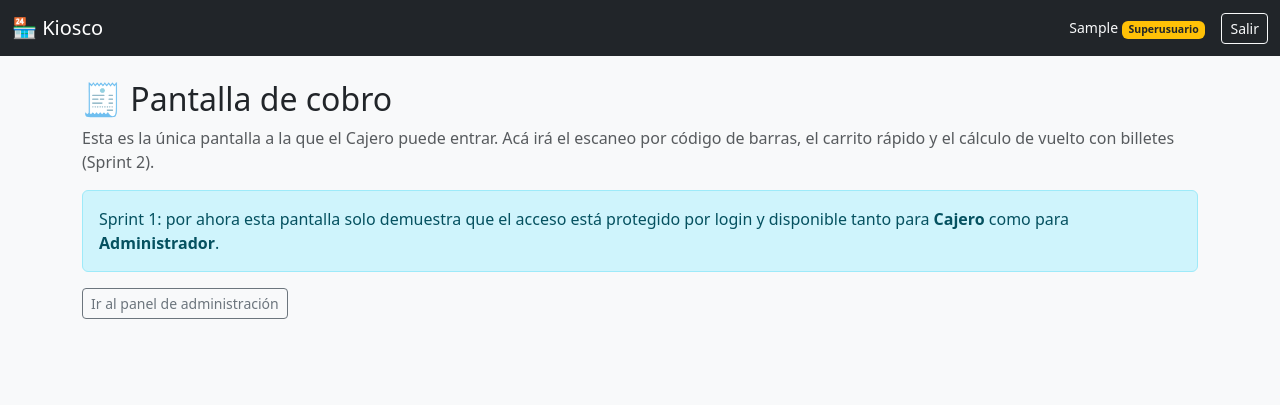
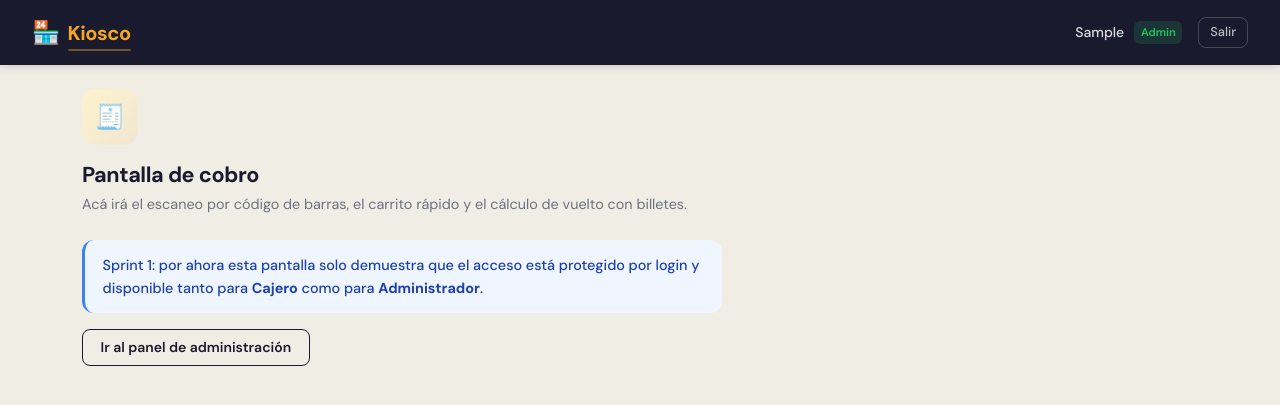
Before and after one commit to lucascapocasa1/TP---Metodologias-Agiles---Grupo-2, a Django app: page /ventas/cobro/ in a window 1280 px wide. Shown: the top 405 px of the page. Run offline with Django 5.2, Linux system fonts and the light colour scheme; the visitor is signed in with stand-in values (Sample User, id 1).

Commit message:
frontend editado

```diff
--- /dev/null
+++ b/static/css/styles.css
@@ -0,0 +1,533 @@
+/* ============================================================
+   Sistema Kiosco — Custom Styles
+   Sprint 1: Identidad visual + Login + Layout base
+   ============================================================ */
+
+/* --- Google Fonts (DM Sans) --- */
+@import url('https://fonts.googleapis.com/css2?family=DM+Sans:ital,opsz,wght@0,9..40,400;0,9..40,500;0,9..40,600;0,9..40,700;1,9..40,400&display=swap');
+
+/* --- Design Tokens --- */
+:root {
+  --kiosco-yellow: #F5A623;
+  --kiosco-amber: #D4891A;
+  --kiosco-yellow-light: #FEF3CD;
+  --surface: #FFFDF7;
+  --bg: #F0EDE5;
+  --navy: #1A1A2E;
+  --navy-light: #2D2D44;
+  --text-primary: #1A1A2E;
+  --text-muted: #6B7280;
+  --green: #22C55E;
+  --green-dark: #16A34A;
+  --red: #EF4444;
+  --red-dark: #DC2626;
+  --radius-sm: 8px;
+  --radius-md: 12px;
+  --radius-lg: 16px;
+  --shadow-sm: 0 1px 3px rgba(26, 26, 46, 0.06);
+  --shadow-md: 0 4px 12px rgba(26, 26, 46, 0.08);
+  --shadow-lg: 0 8px 24px rgba(26, 26, 46, 0.12);
+  --transition: 200ms ease;
+}
+
+/* --- Base Reset & Typography --- */
+*,
+*::before,
+*::after {
+  box-sizing: border-box;
+}
+
+body {
+  font-family: 'DM Sans', system-ui, -apple-system, sans-serif;
+  background-color: var(--bg);
+  color: var(--text-primary);
+  line-height: 1.6;
+  -webkit-font-smoothing: antialiased;
+  -moz-osx-font-smoothing: grayscale;
+}
+
+h1, h2, h3, h4, h5, h6 {
+  font-weight: 600;
+  line-height: 1.3;
+}
+
+/* --- Navbar --- */
+.kiosco-navbar {
+  background-color: var(--navy) !important;
+  padding: 0.6rem 1.25rem;
+  box-shadow: 0 2px 8px rgba(26, 26, 46, 0.15);
+}
+
+.kiosco-navbar .navbar-brand {
+  font-weight: 700;
+  font-size: 1.25rem;
+  color: var(--kiosco-yellow) !important;
+  letter-spacing: -0.02em;
+  display: flex;
+  align-items: center;
+  gap: 0.5rem;
+}
+
+.kiosco-navbar .navbar-brand .brand-icon {
+  font-size: 1.4rem;
+}
+
+.kiosco-navbar .navbar-brand .brand-text {
+  position: relative;
+}
+
+.kiosco-navbar .navbar-brand .brand-text::after {
+  content: '';
+  position: absolute;
+  bottom: -2px;
+  left: 0;
+  width: 100%;
+  height: 2px;
+  background: var(--kiosco-yellow);
+  border-radius: 1px;
+  opacity: 0.4;
+}
+
+.kiosco-navbar .user-info {
+  display: flex;
+  align-items: center;
+  gap: 0.625rem;
+}
+
+.kiosco-navbar .user-name {
+  color: rgba(255, 255, 255, 0.85);
+  font-size: 0.875rem;
+  font-weight: 500;
+}
+
+.kiosco-navbar .badge-rol {
+  background-color: rgba(245, 166, 35, 0.15);
+  color: var(--kiosco-yellow);
+  font-size: 0.7rem;
+  font-weight: 600;
+  padding: 0.25em 0.6em;
+  border-radius: 6px;
+  letter-spacing: 0.02em;
+  text-transform: uppercase;
+}
+
+.kiosco-navbar .badge-superuser {
+  background-color: rgba(34, 197, 94, 0.15);
+  color: var(--green);
+  font-size: 0.7rem;
+  font-weight: 600;
+  padding: 0.25em 0.6em;
+  border-radius: 6px;
+}
+
+.kiosco-navbar .btn-salir {
+  background: transparent;
+  border: 1px solid rgba(255, 255, 255, 0.2);
+  color: rgba(255, 255, 255, 0.7);
+  font-size: 0.8rem;
+  font-weight: 500;
+  padding: 0.35em 0.85em;
+  border-radius: var(--radius-sm);
+  transition: all var(--transition);
+  cursor: pointer;
+}
+
+.kiosco-navbar .btn-salir:hover {
+  background: rgba(239, 68, 68, 0.15);
+  border-color: rgba(239, 68, 68, 0.3);
+  color: #EF4444;
+}
+
+/* --- Cards --- */
+.kiosco-card {
+  background: var(--surface);
+  border: 1px solid rgba(26, 26, 46, 0.06);
+  border-radius: var(--radius-lg);
+  box-shadow: var(--shadow-sm);
+  transition: box-shadow var(--transition);
+}
+
+.kiosco-card:hover {
+  box-shadow: var(--shadow-md);
+}
+
+.kiosco-card-header {
+  padding: 1.25rem 1.5rem;
+  border-bottom: 1px solid rgba(26, 26, 46, 0.06);
+}
+
+.kiosco-card-body {
+  padding: 1.5rem;
+}
+
+/* --- Buttons --- */
+.btn-kiosco {
+  background-color: var(--kiosco-yellow);
+  border-color: var(--kiosco-yellow);
+  color: var(--navy);
+  font-weight: 600;
+  font-size: 0.95rem;
+  padding: 0.6em 1.5em;
+  border-radius: var(--radius-sm);
+  transition: all var(--transition);
+  letter-spacing: -0.01em;
+}
+
+.btn-kiosco:hover,
+.btn-kiosco:focus {
+  background-color: var(--kiosco-amber);
+  border-color: var(--kiosco-amber);
+  color: var(--navy);
+  box-shadow: 0 4px 12px rgba(245, 166, 35, 0.3);
+  transform: translateY(-1px);
+}
+
+.btn-kiosco:active {
+  transform: translateY(0);
+  box-shadow: none;
+}
+
+.btn-kiosco:focus-visible {
+  outline: 3px solid rgba(245, 166, 35, 0.4);
+  outline-offset: 2px;
+}
+
+.btn-kiosco-outline {
+  background: transparent;
+  border: 1.5px solid var(--navy);
+  color: var(--navy);
+  font-weight: 600;
+  font-size: 0.875rem;
+  padding: 0.5em 1.25em;
+  border-radius: var(--radius-sm);
+  transition: all var(--transition);
+}
+
+.btn-kiosco-outline:hover {
+  background: var(--navy);
+  color: #fff;
+}
+
+/* --- Forms --- */
+.kiosco-input {
+  background: #fff;
+  border: 1.5px solid rgba(26, 26, 46, 0.12);
+  border-radius: var(--radius-sm);
+  padding: 0.65rem 0.9rem;
+  font-size: 0.95rem;
+  font-family: inherit;
+  color: var(--text-primary);
+  transition: border-color var(--transition), box-shadow var(--transition);
+  width: 100%;
+}
+
+.kiosco-input:focus {
+  outline: none;
+  border-color: var(--kiosco-yellow);
+  box-shadow: 0 0 0 3px rgba(245, 166, 35, 0.15);
+}
+
+.kiosco-input::placeholder {
+  color: var(--text-muted);
+}
+
+.kiosco-label {
+  font-size: 0.85rem;
+  font-weight: 600;
+  color: var(--text-primary);
+  margin-bottom: 0.35rem;
+  display: block;
+}
+
+/* --- Alerts --- */
+.kiosco-alert {
+  border-radius: var(--radius-md);
+  font-size: 0.9rem;
+  font-weight: 500;
+  border: none;
+  padding: 0.85rem 1.1rem;
+}
+
+.kiosco-alert-danger {
+  background: #FEF2F2;
+  color: #991B1B;
+  border-left: 3px solid var(--red);
+}
+
+.kiosco-alert-warning {
+  background: #FFFBEB;
+  color: #92400E;
+  border-left: 3px solid #F59E0B;
+}
+
+.kiosco-alert-info {
+  background: #EFF6FF;
+  color: #1E40AF;
+  border-left: 3px solid #3B82F6;
+}
+
+.kiosco-alert-success {
+  background: #F0FDF4;
+  color: #166534;
+  border-left: 3px solid var(--green);
+}
+
+/* --- Page Sections --- */
+.page-header {
+  margin-bottom: 1.5rem;
+}
+
+.page-header h2 {
+  font-size: 1.5rem;
+  font-weight: 700;
+  color: var(--text-primary);
+  margin-bottom: 0.25rem;
+  letter-spacing: -0.02em;
+}
+
+.page-header .page-subtitle {
+  color: var(--text-muted);
+  font-size: 0.9rem;
+  margin: 0;
+}
+
+/* --- Login Page --- */
+.login-wrapper {
+  min-height: 100vh;
+  display: flex;
+  align-items: center;
+  justify-content: center;
+  background: var(--bg);
+  padding: 1rem;
+  position: relative;
+  overflow: hidden;
+}
+
+.login-wrapper::before {
+  content: '';
+  position: absolute;
+  top: -30%;
+  right: -20%;
+  width: 500px;
+  height: 500px;
+  background: radial-gradient(circle, rgba(245, 166, 35, 0.08) 0%, transparent 70%);
+  border-radius: 50%;
+  pointer-events: none;
+}
+
+.login-wrapper::after {
+  content: '';
+  position: absolute;
+  bottom: -20%;
+  left: -15%;
+  width: 400px;
+  height: 400px;
+  background: radial-gradient(circle, rgba(26, 26, 46, 0.04) 0%, transparent 70%);
+  border-radius: 50%;
+  pointer-events: none;
+}
+
+.login-card {
+  width: 100%;
+  max-width: 400px;
+  background: var(--surface);
+  border: 1px solid rgba(26, 26, 46, 0.06);
+  border-radius: var(--radius-lg);
+  box-shadow: var(--shadow-lg);
+  padding: 2.5rem 2rem;
+  position: relative;
+  z-index: 1;
+}
+
+.login-brand {
+  text-align: center;
+  margin-bottom: 1.75rem;
+}
+
+.login-brand-icon {
+  display: inline-flex;
+  align-items: center;
+  justify-content: center;
+  width: 64px;
+  height: 64px;
+  background: linear-gradient(135deg, var(--kiosco-yellow), var(--kiosco-amber));
+  border-radius: 16px;
+  font-size: 1.75rem;
+  margin-bottom: 1rem;
+  box-shadow: 0 4px 12px rgba(245, 166, 35, 0.25);
+}
+
+.login-brand h1 {
+  font-size: 1.5rem;
+  font-weight: 700;
+  color: var(--text-primary);
+  margin-bottom: 0.25rem;
+  letter-spacing: -0.03em;
+}
+
+.login-brand p {
+  color: var(--text-muted);
+  font-size: 0.9rem;
+  margin: 0;
+}
+
+.login-form .form-group {
+  margin-bottom: 1.1rem;
+}
+
+.login-form .btn-submit {
+  width: 100%;
+  padding: 0.75rem;
+  font-size: 1rem;
+  margin-top: 0.5rem;
+}
+
+/* --- Error Page (403) --- */
+.error-page {
+  min-height: 70vh;
+  display: flex;
+  flex-direction: column;
+  align-items: center;
+  justify-content: center;
+  text-align: center;
+  padding: 2rem;
+}
+
+.error-icon {
+  display: inline-flex;
+  align-items: center;
+  justify-content: center;
+  width: 88px;
+  height: 88px;
+  background: #FEF2F2;
+  border-radius: 24px;
+  font-size: 2.5rem;
+  margin-bottom: 1.25rem;
+}
+
+.error-page h2 {
+  font-size: 1.5rem;
+  font-weight: 700;
+  margin-bottom: 0.5rem;
+}
+
+.error-page p {
+  color: var(--text-muted);
+  max-width: 360px;
+  margin-bottom: 1.5rem;
+}
+
+/* --- Warning Page (sin_rol) --- */
+.warning-page {
+  min-height: 60vh;
+  display: flex;
+  align-items: center;
+  justify-content: center;
+  padding: 2rem;
+}
+
+.warning-card {
+  max-width: 480px;
+  width: 100%;
+  background: var(--surface);
+  border: 1px solid rgba(26, 26, 46, 0.06);
+  border-radius: var(--radius-lg);
+  box-shadow: var(--shadow-md);
+  padding: 2rem;
+  text-align: center;
+}
+
+.warning-icon {
+  display: inline-flex;
+  align-items: center;
+  justify-content: center;
+  width: 64px;
+  height: 64px;
+  background: #FFFBEB;
+  border-radius: 16px;
+  font-size: 1.75rem;
+  margin-bottom: 1rem;
+}
+
+/* --- Placeholder Pages (cobro, dashboard) --- */
+.placeholder-page {
+  max-width: 640px;
+}
+
+.placeholder-icon {
+  display: inline-flex;
+  align-items: center;
+  justify-content: center;
+  width: 56px;
+  height: 56px;
+  background: linear-gradient(135deg, var(--kiosco-yellow-light), rgba(245, 166, 35, 0.1));
+  border-radius: 14px;
+  font-size: 1.5rem;
+  margin-bottom: 1rem;
+}
+
+.placeholder-page h2 {
+  font-size: 1.35rem;
+}
+
+/* --- Utility Classes --- */
+.text-kiosco {
+  color: var(--kiosco-yellow) !important;
+}
+
+.bg-kiosco {
+  background-color: var(--kiosco-yellow) !important;
+}
+
+.focus-ring-kiosco:focus-visible {
+  outline: 3px solid rgba(245, 166, 35, 0.4);
+  outline-offset: 2px;
+}
+
+/* --- Responsive --- */
+@media (max-width: 576px) {
+  .login-card {
+    padding: 2rem 1.5rem;
+  }
+
+  .kiosco-navbar .user-name {
+    display: none;
+  }
+
+  .kiosco-navbar .badge-rol {
+    font-size: 0.65rem;
+  }
+
+  .page-header h2 {
+    font-size: 1.25rem;
+  }
+}
+
+/* --- Reduced Motion --- */
+@media (prefers-reduced-motion: reduce) {
+  *,
+  *::before,
+  *::after {
+    animation-duration: 0.01ms !important;
+    animation-iteration-count: 1 !important;
+    transition-duration: 0.01ms !important;
+  }
+}
+
+/* --- Scrollbar (subtle) --- */
+::-webkit-scrollbar {
+  width: 6px;
+}
+
+::-webkit-scrollbar-track {
+  background: transparent;
+}
+
+::-webkit-scrollbar-thumb {
+  background: rgba(26, 26, 46, 0.15);
+  border-radius: 3px;
+}
+
+::-webkit-scrollbar-thumb:hover {
+  background: rgba(26, 26, 46, 0.25);
+}
--- a/templates/base.html
+++ b/templates/base.html
@@ -3,31 +3,39 @@
 <head>
     <meta charset="UTF-8">
     <meta name="viewport" content="width=device-width, initial-scale=1.0">
-    <title>{% block titulo %}Kiosco{% endblock %} - Sistema Kiosco</title>
+    <title>{% block titulo %}Kiosco{% endblock %} — Sistema Kiosco</title>
     <link href="https://cdn.jsdelivr.net/npm/bootstrap@5.3.3/dist/css/bootstrap.min.css" rel="stylesheet">
+    <link rel="stylesheet" href="/static/css/styles.css">
 </head>
-<body class="bg-light">
+<body>
     {% if user.is_authenticated %}
-    <nav class="navbar navbar-expand-lg navbar-dark bg-dark">
+    <nav class="navbar navbar-expand-lg kiosco-navbar">
         <div class="container-fluid">
-            <span class="navbar-brand">🏪 Kiosco</span>
+            <a class="navbar-brand" href="{% url 'usuarios:post_login' %}">
+                <span class="brand-icon">&#x1F3EA;</span>
+                <span class="brand-text">Kiosco</span>
+            </a>
             <div class="d-flex align-items-center gap-3">
-                <span class="text-light small">
-                    {{ user.first_name|default:user.username }}
-                    {% if user.groups.first %}<span class="badge bg-secondary">{{ user.groups.first.name }}</span>{% endif %}
-                    {% if user.is_superuser %}<span class="badge bg-warning text-dark">Superusuario</span>{% endif %}
-                </span>
+                <div class="user-info">
+                    <span class="user-name">{{ user.first_name|default:user.username }}</span>
+                    {% if user.groups.first %}
+                        <span class="badge-rol">{{ user.groups.first.name }}</span>
+                    {% endif %}
+                    {% if user.is_superuser %}
+                        <span class="badge-superuser">Admin</span>
+                    {% endif %}
+                </div>
                 <form method="post" action="{% url 'usuarios:logout' %}" class="m-0">
                     {% csrf_token %}
-                    <button type="submit" class="btn btn-outline-light btn-sm">Salir</button>
+                    <button type="submit" class="btn-salir">Salir</button>
                 </form>
             </div>
         </div>
     </nav>
     {% endif %}
 
-    <div class="container py-4">
+    <main class="{% if user.is_authenticated %}container py-4{% endif %}">
         {% block contenido %}{% endblock %}
-    </div>
+    </main>
 </body>
 </html>
--- a/templates/ventas/pantalla_cobro.html
+++ b/templates/ventas/pantalla_cobro.html
@@ -1,18 +1,26 @@
 {% extends "base.html" %}
 {% block titulo %}Cobro{% endblock %}
 {% block contenido %}
-<h2>🧾 Pantalla de cobro</h2>
-<p class="text-muted">
-    Esta es la única pantalla a la que el Cajero puede entrar. Acá irá el
-    escaneo por código de barras, el carrito rápido y el cálculo de vuelto
-    con billetes (Sprint 2).
+<div class="placeholder-page">
+    <div class="page-header">
+        <div class="placeholder-icon">&#x1F9FE;</div>
+        <h2>Pantalla de cobro</h2>
+        <p class="page-subtitle">
+            Acá irá el escaneo por código de barras, el carrito rápido y el
+            cálculo de vuelto con billetes.
         </p>
-<div class="alert alert-info">
+    </div>
+
+    <div class="kiosco-alert kiosco-alert-info">
         Sprint 1: por ahora esta pantalla solo demuestra que el acceso está
         protegido por login y disponible tanto para <strong>Cajero</strong>
         como para <strong>Administrador</strong>.
     </div>
+
     {% if request.user.groups.first.name == "Administrador" or request.user.is_superuser %}
-<a href="{% url 'administracion:dashboard' %}" class="btn btn-outline-secondary btn-sm">Ir al panel de administración</a>
+    <div class="mt-3">
+        <a href="{% url 'administracion:dashboard' %}" class="btn btn-kiosco-outline">Ir al panel de administración</a>
+    </div>
     {% endif %}
+</div>
 {% endblock %}
--- a/usuarios/forms.py
+++ b/usuarios/forms.py
@@ -8,8 +8,8 @@ class LoginKioscoForm(AuthenticationForm):
     def __init__(self, *args, **kwargs):
         super().__init__(*args, **kwargs)
         self.fields["username"].widget.attrs.update(
-            {"class": "form-control", "autofocus": True, "placeholder": "usuario"}
+            {"class": "kiosco-input", "autofocus": True, "placeholder": "Tu usuario"}
         )
         self.fields["password"].widget.attrs.update(
-            {"class": "form-control", "placeholder": "contraseña"}
+            {"class": "kiosco-input", "placeholder": "Tu contraseña"}
         )
```
Also changed, not shown: templates/403.html (+4 -4 lines), templates/administracion/dashboard.html (+18 -9 lines), templates/usuarios/login.html (+14 -13 lines), templates/usuarios/sin_rol.html (+10 -3 lines), README.md, 1 other file. Lines whose indentation alone changed are shown as unchanged.
